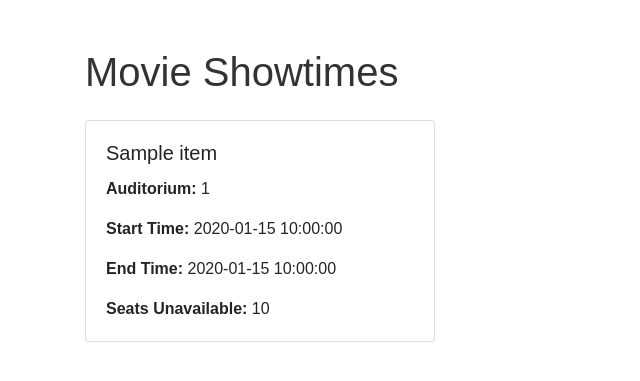
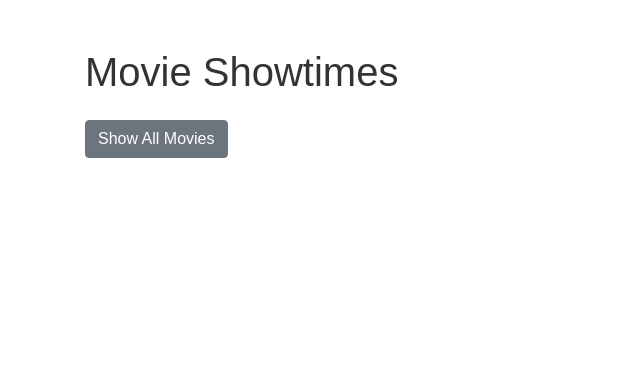
Before and after one commit to derekdip/usher-helper, a Flask app: template templates/index.html in a window 1280 px wide. Shown: the top 381 px of the page, without its empty margins (0-640 px from the left). Run offline with Flask 3, Linux system fonts and the light colour scheme; the template is opened without the code that fills it: most values are stand-ins (such as "Sample title", 1, 10 or a date in 2020); some libraries are stand-ins or nearby versions.

Commit message:
updated html

```diff
--- a/app.py
+++ b/app.py
@@ -320,11 +320,26 @@ def get_latest_auditorium_details():
     }
     return jsonify(data)
 
+def handle_none_values(item):
+    for key, value in item.items():
+        if value is None:
+            item[key] = ""
+    return item
+def convert_to_24hr(time_str):
+    return datetime.strptime(time_str, '%I:%M %p').strftime('%H:%M')
 @app.route('/api/get_html', methods=['GET'])
 def show_all_movies():
     global formatted_movies
     get_all_movie_run_times()
-    return render_template('index.html', items=formatted_movies)
+    formatted_movies = [handle_none_values(item) for item in formatted_movies]
+
+    # Filter items to get the movies from the last 20 minutes
+    now = datetime.now()
+    now_str = now.strftime('%H:%M')
+    recent_items = [item for item in formatted_movies if convert_to_24hr(item['end_time']) >= (now - timedelta(minutes=20)).strftime('%H:%M')]
+
+
+    return render_template('index.html', items=recent_items, all_items=formatted_movies)
 
 # Run the app
 if __name__ == '__main__':
--- a/templates/index.html
+++ b/templates/index.html
@@ -10,9 +10,10 @@
 <body>
     <div class="container mt-5">
         <h1 class="mb-4">Movie Showtimes</h1>
-        <div class="row">
-            {% for item in items %}
-                <div class="col-md-4 mb-3">
+        <button id="toggleButton" class="btn btn-secondary mb-3">Show All Movies</button>
+        <div class="row" id="movieContainer">
+            {% for item in items[:8] %}
+                <div class="col-md-4 mb-3 movie-item">
                     <div class="card h-100">
                         <div class="card-body">
                             <h5 class="card-title">{{ item.movie_name }}</h5>
@@ -26,5 +27,48 @@
             {% endfor %}
         </div>
     </div>
+    <script>
+        document.addEventListener('DOMContentLoaded', function() {
+            const allItems = JSON.parse('{{ all_items | tojson | safe }}');
+            const itemsToShow = JSON.parse('{{ items | tojson | safe }}');
+            let showingAll = false;
+
+            function renderItems(items) {
+                const movieContainer = document.getElementById('movieContainer');
+                movieContainer.innerHTML = '';
+                items.forEach(item => {
+                    const col = document.createElement('div');
+                    col.classList.add('col-md-4', 'mb-3', 'movie-item');
+                    col.innerHTML = `
+                        <div class="card h-100">
+                            <div class="card-body">
+                                <h5 class="card-title">${item.movie_name}</h5>
+                                <p class="card-text"><strong>Auditorium:</strong> ${item.auditorium_number}</p>
+                                <p class="card-text"><strong>Start Time:</strong> ${item.start_time}</p>
+                                <p class="card-text"><strong>End Time:</strong> ${item.end_time}</p>
+                                <p class="card-text"><strong>Seats Unavailable:</strong> ${item.seats_unavailable}</p>
+                            </div>
+                        </div>
+                    `;
+                    movieContainer.appendChild(col);
+                });
+            }
+
+            const toggleButton = document.getElementById('toggleButton');
+            toggleButton.addEventListener('click', function() {
+                if (showingAll) {
+                    renderItems(itemsToShow.slice(0, 8));
+                    toggleButton.textContent = 'Show All Movies';
+                } else {
+                    renderItems(allItems);
+                    toggleButton.textContent = 'Show Less Movies';
+                }
+                showingAll = !showingAll;
+            });
+
+            // Initial render
+            renderItems(itemsToShow.slice(0, 8));
+        });
+    </script>
 </body>
 </html>
```
